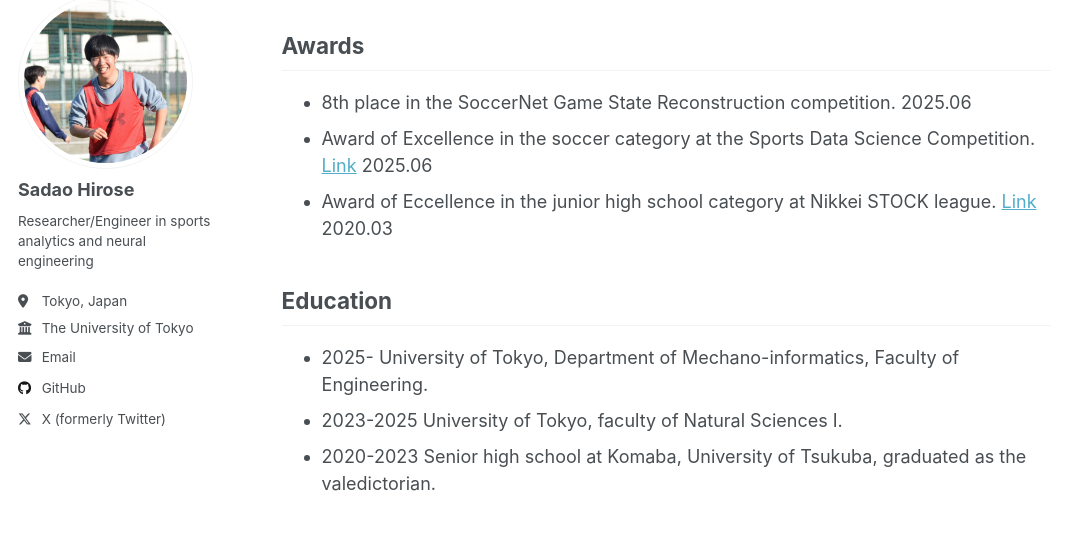
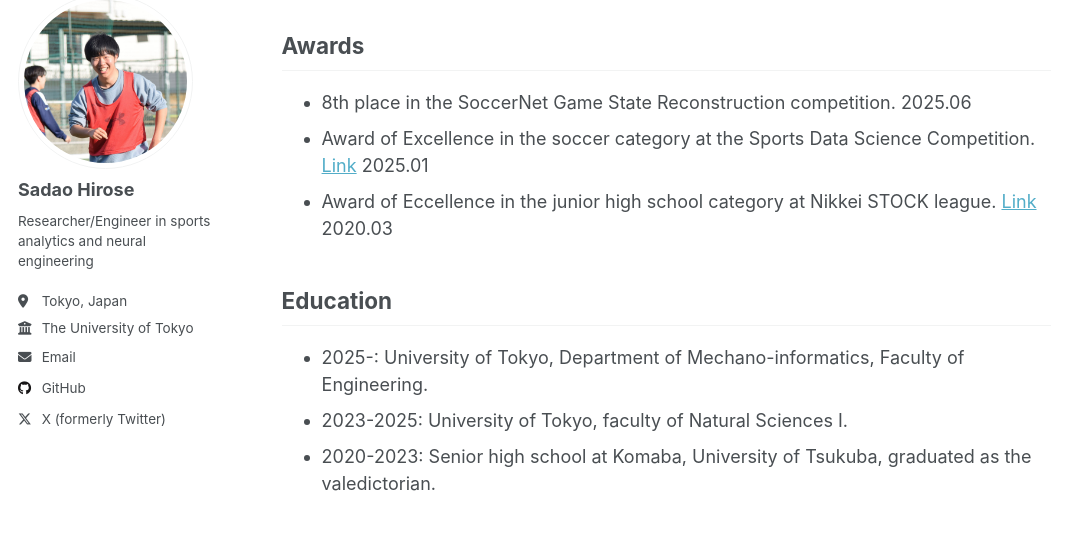
Before and after one commit to HiroseSadao/HiroseSadao.github.io, a Jekyll site: the page built from _pages/about.md, in a window 1280 px wide and 900 px high, scrolled down 616 px. Shown: the part 105-649 px from the top of the window, without its empty margins (0-1084 px from the left). Built offline with Jekyll 4.4.1, drawn with Linux system fonts in a browser that asks for light colours.

Commit message:
aboutを編集

```diff
--- a/_pages/about.md
+++ b/_pages/about.md
@@ -26,14 +26,14 @@ Budgets
 Awards
 ------
 - 8th place in the SoccerNet Game State Reconstruction competition. 2025.06
-- Award of Excellence in the soccer category at the Sports Data Science Competition. [Link](https://sports.ywebsys.net/news/archives/0027/) 2025.06
+- Award of Excellence in the soccer category at the Sports Data Science Competition. [Link](https://sports.ywebsys.net/news/archives/0027/) 2025.01
 - Award of Eccellence in the junior high school category at Nikkei STOCK league. [Link](https://manabow.com/sl/result/20/) 2020.03
 
 Education
 ------
-- 2025- University of Tokyo, Department of Mechano-informatics, Faculty of Engineering.
-- 2023-2025 University of Tokyo, faculty of Natural Sciences I.
-- 2020-2023 Senior high school at Komaba, University of Tsukuba, graduated as the valedictorian.
+- 2025-: University of Tokyo, Department of Mechano-informatics, Faculty of Engineering.
+- 2023-2025: University of Tokyo, faculty of Natural Sciences I.
+- 2020-2023: Senior high school at Komaba, University of Tsukuba, graduated as the valedictorian.
 
 Work experiences
 ------
```
